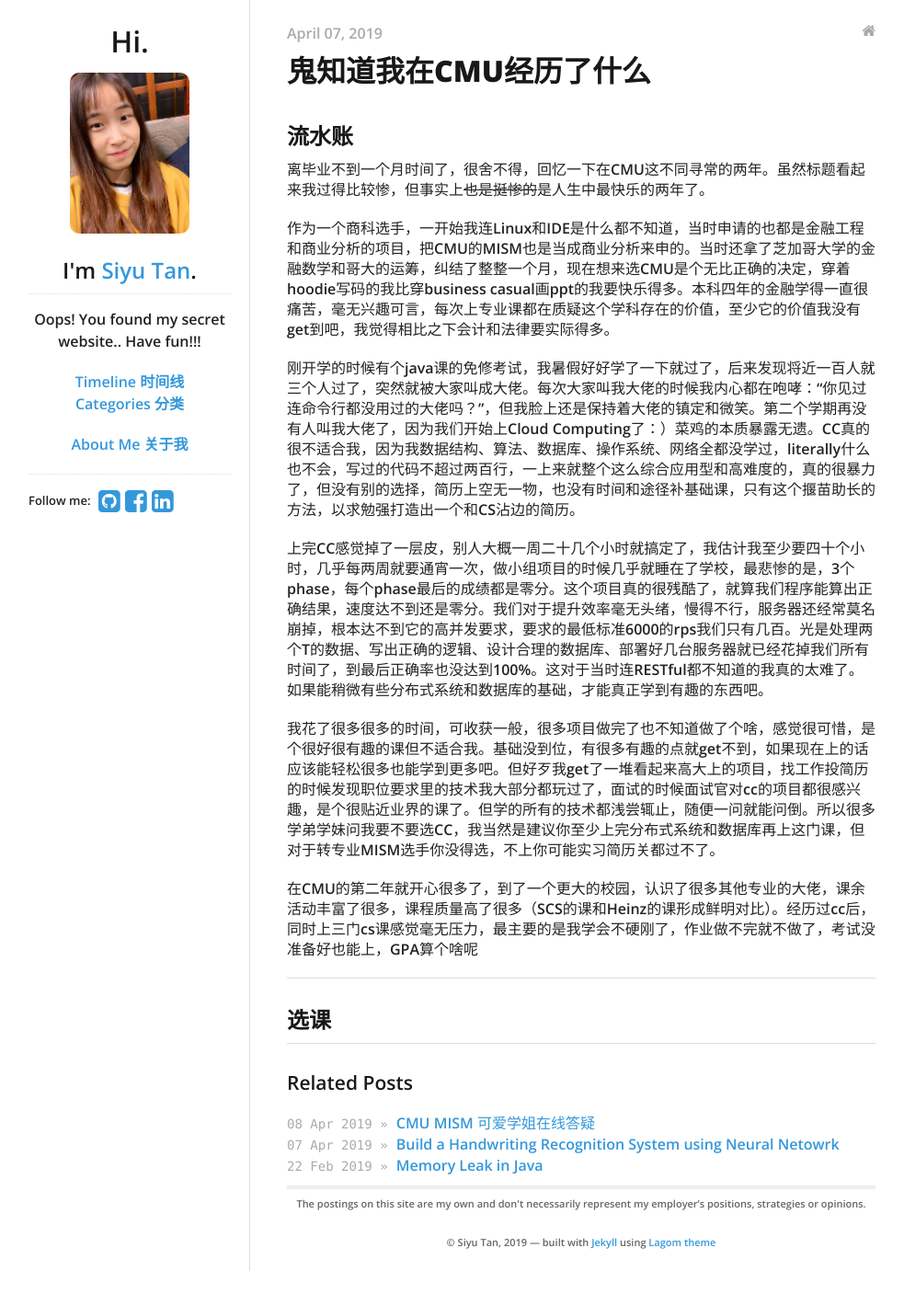
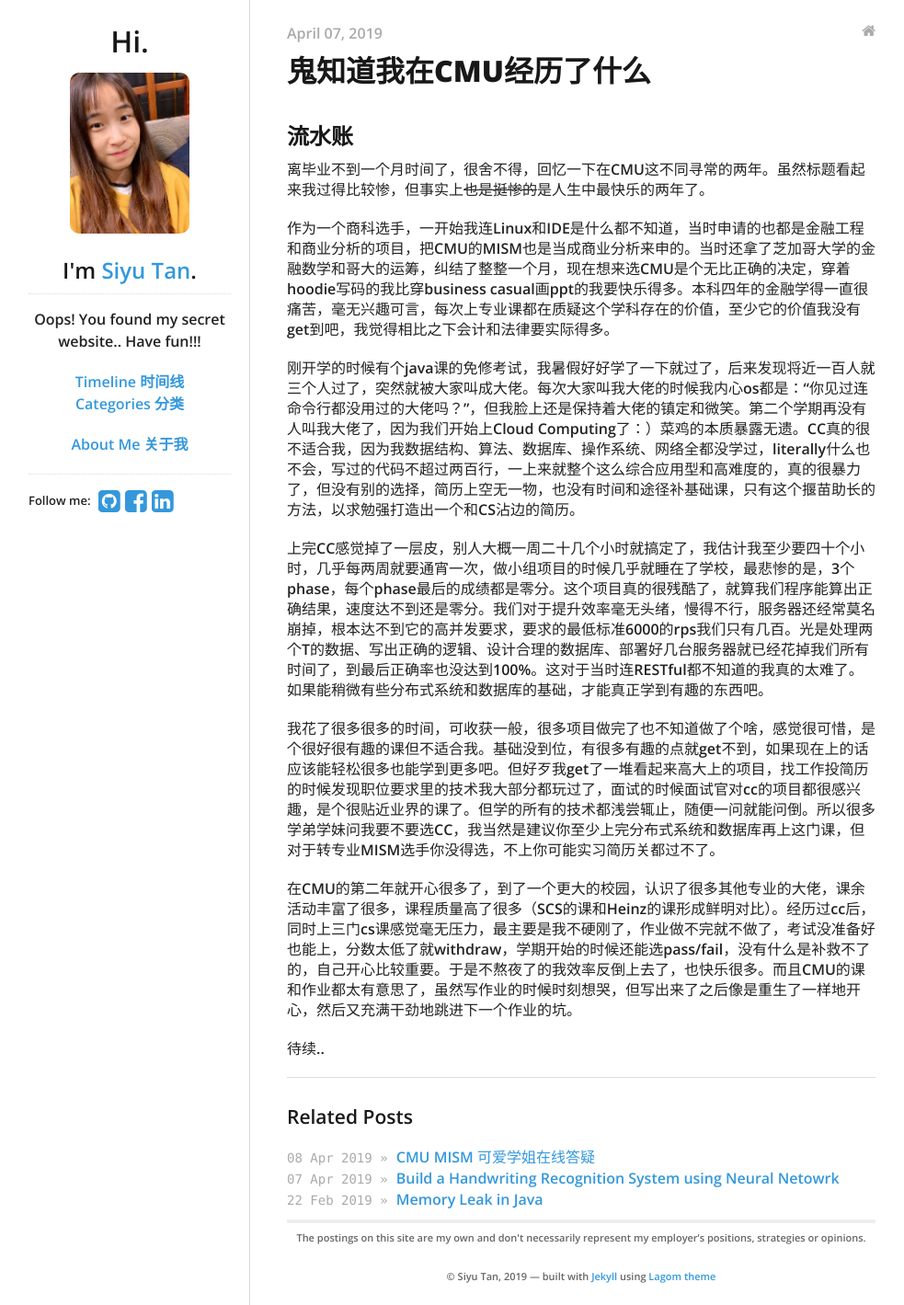
Before and after one commit to siyuboomboom/siyuboomboom.github.io, a Jekyll site: the page built from _posts/2019-04-07-cmu-courses.md, in a window 1280 px wide. Shown: the whole page at 92% size, without its empty margins (139-1122 px from the left). Built offline with Jekyll 4.4.1, drawn with Linux system fonts in a browser that asks for light colours; comment, search, counter and statistics services are not loaded; before the commit the page ends 1382 px from its top, so only the background shows below that.

Commit message:
update posts

```diff
--- a/_posts/2019-04-07-cmu-courses.md
+++ b/_posts/2019-04-07-cmu-courses.md
@@ -11,18 +11,14 @@
 
 作为一个商科选手，一开始我连Linux和IDE是什么都不知道，当时申请的也都是金融工程和商业分析的项目，把CMU的MISM也是当成商业分析来申的。当时还拿了芝加哥大学的金融数学和哥大的运筹，纠结了整整一个月，现在想来选CMU是个无比正确的决定，穿着hoodie写码的我比穿business casual画ppt的我要快乐得多。本科四年的金融学得一直很痛苦，毫无兴趣可言，每次上专业课都在质疑这个学科存在的价值，至少它的价值我没有get到吧，我觉得相比之下会计和法律要实际得多。
 
-刚开学的时候有个java课的免修考试，我暑假好好学了一下就过了，后来发现将近一百人就三个人过了，突然就被大家叫成大佬。每次大家叫我大佬的时候我内心都在咆哮：“你见过连命令行都没用过的大佬吗？”，但我脸上还是保持着大佬的镇定和微笑。第二个学期再没有人叫我大佬了，因为我们开始上Cloud Computing了：）菜鸡的本质暴露无遗。CC真的很不适合我，因为我数据结构、算法、数据库、操作系统、网络全都没学过，literally什么也不会，写过的代码不超过两百行，一上来就整个这么综合应用型和高难度的，真的很暴力了，但没有别的选择，简历上空无一物，也没有时间和途径补基础课，只有这个揠苗助长的方法，以求勉强打造出一个和CS沾边的简历。
+刚开学的时候有个java课的免修考试，我暑假好好学了一下就过了，后来发现将近一百人就三个人过了，突然就被大家叫成大佬。每次大家叫我大佬的时候我内心os都是：“你见过连命令行都没用过的大佬吗？”，但我脸上还是保持着大佬的镇定和微笑。第二个学期再没有人叫我大佬了，因为我们开始上Cloud Computing了：）菜鸡的本质暴露无遗。CC真的很不适合我，因为我数据结构、算法、数据库、操作系统、网络全都没学过，literally什么也不会，写过的代码不超过两百行，一上来就整个这么综合应用型和高难度的，真的很暴力了，但没有别的选择，简历上空无一物，也没有时间和途径补基础课，只有这个揠苗助长的方法，以求勉强打造出一个和CS沾边的简历。
 
 上完CC感觉掉了一层皮，别人大概一周二十几个小时就搞定了，我估计我至少要四十个小时，几乎每两周就要通宵一次，做小组项目的时候几乎就睡在了学校，最悲惨的是，3个phase，每个phase最后的成绩都是零分。这个项目真的很残酷了，就算我们程序能算出正确结果，速度达不到还是零分。我们对于提升效率毫无头绪，慢得不行，服务器还经常莫名崩掉，根本达不到它的高并发要求，要求的最低标准6000的rps我们只有几百。光是处理两个T的数据、写出正确的逻辑、设计合理的数据库、部署好几台服务器就已经花掉我们所有时间了，到最后正确率也没达到100%。这对于当时连RESTful都不知道的我真的太难了。如果能稍微有些分布式系统和数据库的基础，才能真正学到有趣的东西吧。
 
 我花了很多很多的时间，可收获一般，很多项目做完了也不知道做了个啥，感觉很可惜，是个很好很有趣的课但不适合我。基础没到位，有很多有趣的点就get不到，如果现在上的话应该能轻松很多也能学到更多吧。但好歹我get了一堆看起来高大上的项目，找工作投简历的时候发现职位要求里的技术我大部分都玩过了，面试的时候面试官对cc的项目都很感兴趣，是个很贴近业界的课了。但学的所有的技术都浅尝辄止，随便一问就能问倒。所以很多学弟学妹问我要不要选CC，我当然是建议你至少上完分布式系统和数据库再上这门课，但对于转专业MISM选手你没得选，不上你可能实习简历关都过不了。
 
-在CMU的第二年就开心很多了，到了一个更大的校园，认识了很多其他专业的大佬，课余活动丰富了很多，课程质量高了很多（SCS的课和Heinz的课形成鲜明对比）。经历过cc后，同时上三门cs课感觉毫无压力，最主要的是我学会不硬刚了，作业做不完就不做了，考试没准备好也能上，GPA算个啥呢
+在CMU的第二年就开心很多了，到了一个更大的校园，认识了很多其他专业的大佬，课余活动丰富了很多，课程质量高了很多（SCS的课和Heinz的课形成鲜明对比）。经历过cc后，同时上三门cs课感觉毫无压力，最主要是我不硬刚了，作业做不完就不做了，考试没准备好也能上，分数太低了就withdraw，学期开始的时候还能选pass/fail，没有什么是补救不了的，自己开心比较重要。于是不熬夜了的我效率反倒上去了，也快乐很多。而且CMU的课和作业都太有意思了，虽然写作业的时候时刻想哭，但写出来了之后像是重生了一样地开心，然后又充满干劲地跳进下一个作业的坑。
 
+待续..
 
 ---
-
-## 选课
-
-
----
```
Also changed, not shown: _posts/2019-04-08-faq.md (+11 -0 lines), 3 other files.
